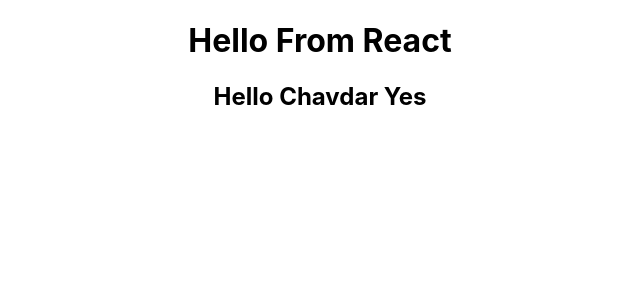
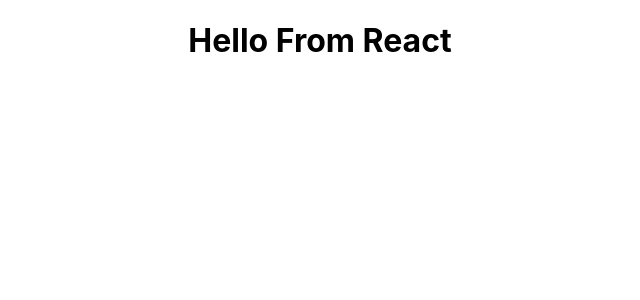
Before and after one commit to chocho77/reactjs, a React (Create React App) app: page / in a window 1280 px wide. Shown: the top 300 px of the page, without its empty margins (320-960 px from the left). Built offline with nearby package versions, Linux system fonts and the light colour scheme.

Commit message:
edit App.js Component

```diff
--- a/src/App.js
+++ b/src/App.js
@@ -1,13 +1,11 @@
 import './App.css';
 
 function App() {
-  const name = "Chavdar";
-  const x = true;
 
   return (
     <div className="App">
      <h1>Hello From React</h1>
-     <h2>Hello {name} {x ? 'Yes' : 'No'}</h2>
+
     </div>
   );
 }
```
